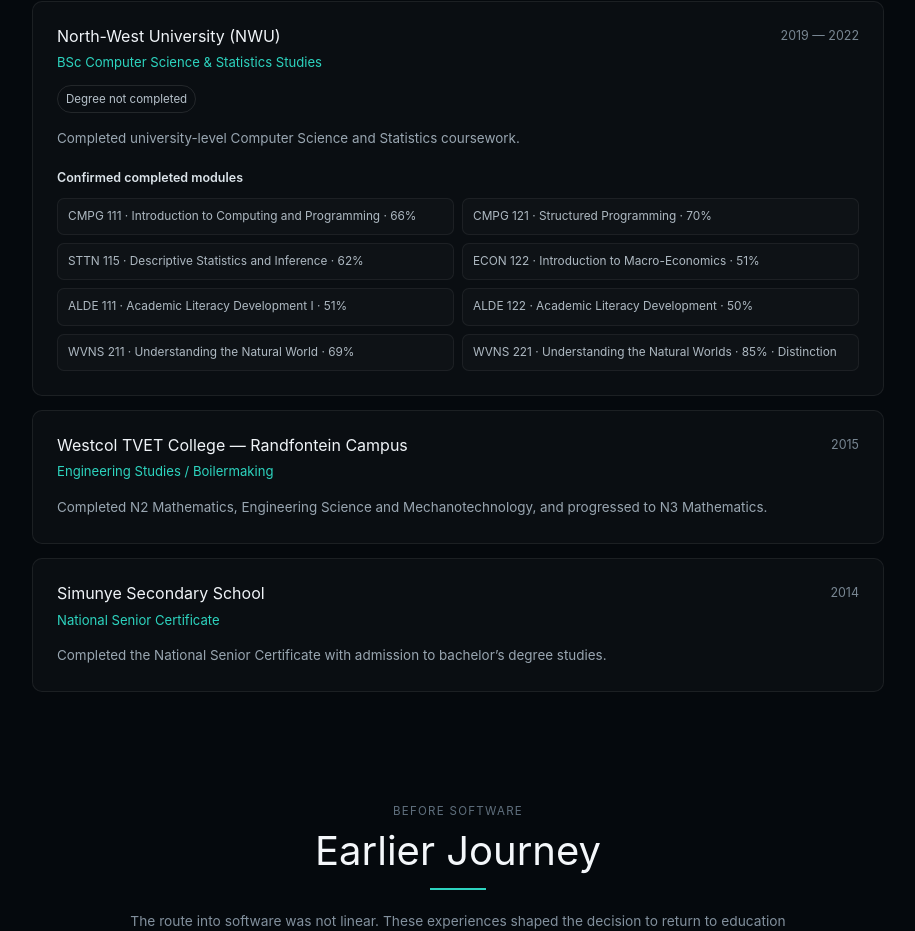
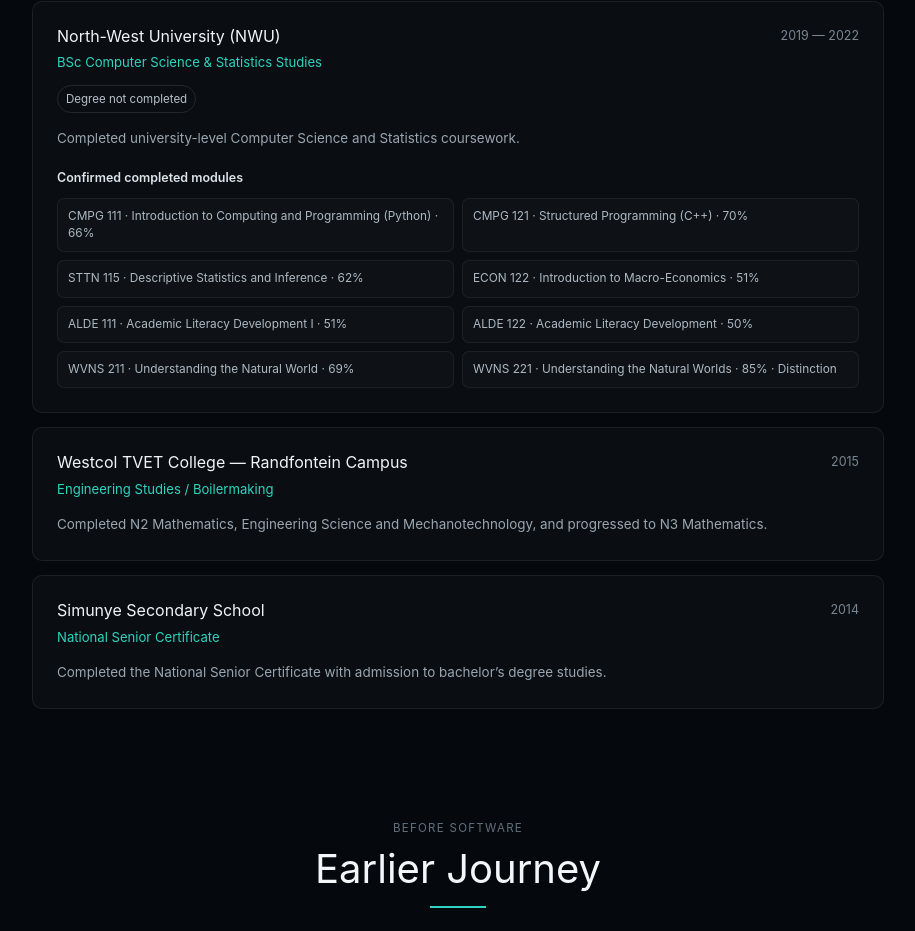
Before and after one commit to keketsoleu25/recruiter-magnet, a Vue app: page / in a window 1280 px wide. Shown: the part 4334-5265 px from the top of the page, without its empty margins (182-1097 px from the left). Built offline with nearby package versions, Linux system fonts and the light colour scheme.

Commit message:
feat: add Python and C++ to NWU programming modules

```diff
--- a/src/components/EducationSection.vue
+++ b/src/components/EducationSection.vue
@@ -29,8 +29,8 @@
     status: 'Degree not completed',
     description: 'Completed university-level Computer Science and Statistics coursework.',
     modules: [
-      'CMPG 111 · Introduction to Computing and Programming · 66%',
-      'CMPG 121 · Structured Programming · 70%',
+      'CMPG 111 · Introduction to Computing and Programming (Python) · 66%',
+      'CMPG 121 · Structured Programming (C++) · 70%',
       'STTN 115 · Descriptive Statistics and Inference · 62%',
       'ECON 122 · Introduction to Macro-Economics · 51%',
       'ALDE 111 · Academic Literacy Development I · 51%',
```
